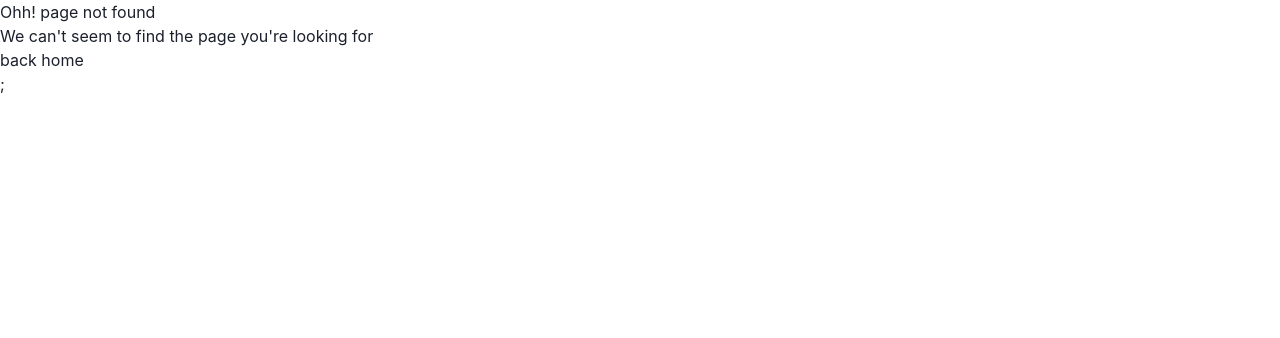
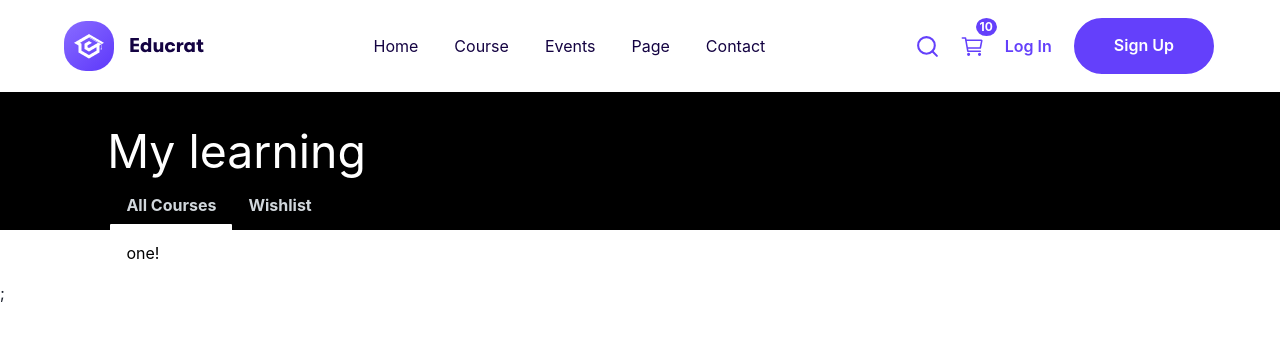
Before and after one commit to OpeCodes/Educrat, a React (Vite) app: page /home/my-courses/learning in a window 1280 px wide. Before the commit this address had no page. Shown: the top 338 px of the page. Built offline with nearby package versions, Linux system fonts and the light colour scheme.

Commit message:
mylearning start page

```diff
--- a/src/App.tsx
+++ b/src/App.tsx
@@ -15,6 +15,7 @@ import {
 import "./App.css";
 import Home from "./pages/Home";
 import {
+  MyLearning,
   SingleCourse,
   SingleEnrolledCourse,
   StudentCourse,
@@ -46,6 +47,10 @@ const router = createBrowserRouter([
       {
         path: "/course/:slug",
         element: <SingleCourse />,
+      },
+      {
+        path: "/home/my-courses/learning/",
+        element: <MyLearning />,
       },
     ],
   },
--- a/src/components/Navbar.tsx
+++ b/src/components/Navbar.tsx
@@ -236,6 +236,7 @@ const Navbar = () => {
                   <Divider />
                   <Box color="gray" fontSize={"15px"}>
                     <Stack p={3}>
+                      <Text as={Link} to={"home/my-courses/learning/"}>My Learning</Text>
                       <Text> My Cart</Text>
                       {hasStudentRole && hasInstructorRole && (
                         <Text
@@ -263,7 +264,6 @@ const Navbar = () => {
                       <Text>Notifications</Text>
                       <Text>Messages</Text>
                     </Stack>
-
                     <Divider />
                     <Stack p={3}>
                       <Text>Account Settings</Text>
--- /dev/null
+++ b/src/pages/studentCourse/MyLearning.tsx
@@ -0,0 +1,46 @@
+import {
+  Stack,
+  Text,
+  Tabs,
+  TabList,
+  TabPanels,
+  Tab,
+  TabPanel,
+  TabIndicator,
+} from "@chakra-ui/react";
+
+const MyLearning = () => {
+  return (
+    <Stack mt={"4.6rem"}>
+      <Stack backgroundColor={"black"} p={"2.7rem"}>
+        <Text ml={"4rem"} color={"white"} fontSize={"2.9rem"}>
+          My learning
+        </Text>
+      </Stack>
+      <Stack color="#D1D7DC"  ml={"6.9rem"} mt={"-3.3rem"}>
+        <Tabs position="relative" variant="unstyled">
+          <TabList>
+            <Tab  fontWeight={"bold"}>All Courses</Tab>
+            <Tab fontWeight={"bold"}>Wishlist</Tab>
+          </TabList>
+          <TabIndicator
+            mt="-1.0px"
+            height="7px"
+            bg="white"
+            borderRadius="1px"
+          />
+          <TabPanels  color="black">
+            <TabPanel>
+              <p>one!</p>
+            </TabPanel>
+            <TabPanel>
+              <p>two!</p>
+            </TabPanel>
+          </TabPanels>
+        </Tabs>
+      </Stack>
+    </Stack>
+  );
+}
+
+export default MyLearning;
--- a/src/pages/studentCourse/index.tsx
+++ b/src/pages/studentCourse/index.tsx
@@ -1,4 +1,5 @@
 import StudentCourse from "./AllCourses";
 import SingleCourse from "./SingleCourse";
 import SingleEnrolledCourse from "./SingleEnrolledCourse";
-export {StudentCourse,SingleCourse, SingleEnrolledCourse}
+import MyLearning from "./MyLearning";
+export {StudentCourse,SingleCourse, SingleEnrolledCourse, MyLearning}
```
